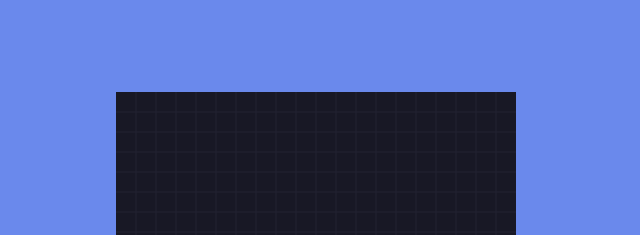
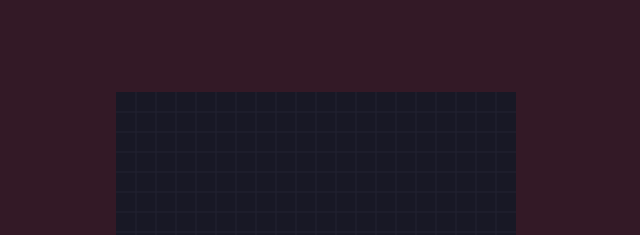
Before and after one commit to zamanmayed1/snake-game, a plain HTML site: page index.html in a window 1280 px wide. Shown: the part 81-316 px from the top of the page, without its empty margins (319-959 px from the left). Drawn offline with Linux system fonts and the light colour scheme.

Commit message:
color chang

```diff
--- a/style.css
+++ b/style.css
@@ -18,7 +18,7 @@
     color: #6e7888;
   }
   body {
-    background-color: #6a89ec;
+    background-color: #331926;
     display: flex;
     justify-content: center;
     align-items: center;
```
